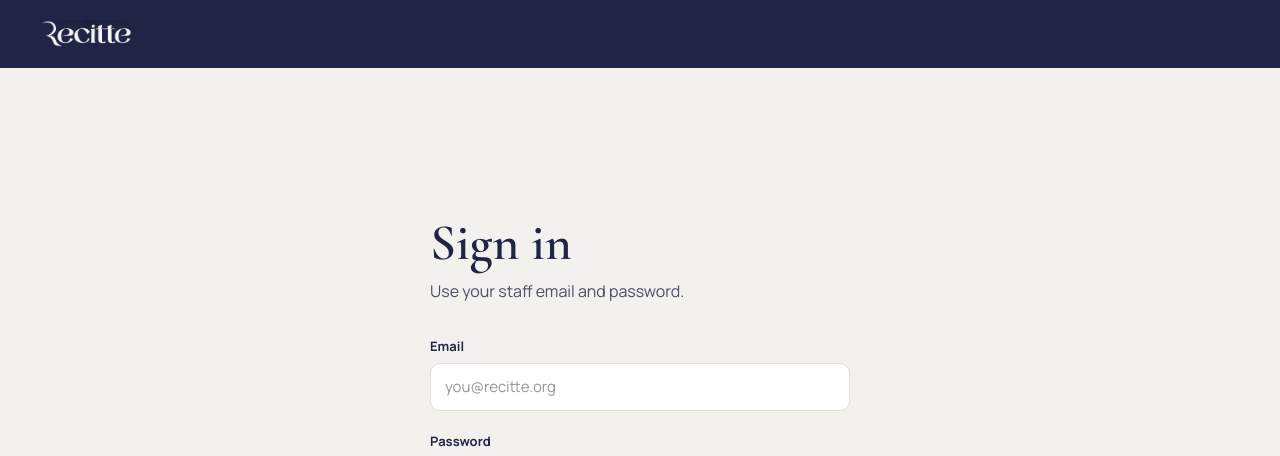
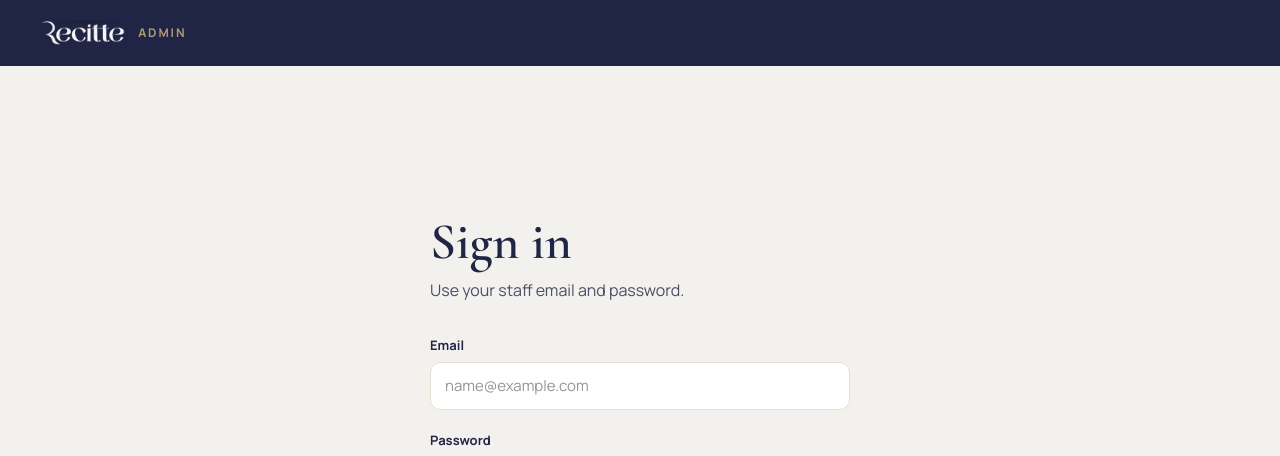
Before and after one commit to manaf-dev/Recitte, a Vue app in the folder apps/admin/: page /login in a window 1280 px wide. Shown: the top 456 px of the page. Built offline with nearby package versions, Linux system fonts and the light colour scheme; no server answers.

Commit message:
fix(admin): scope sign-in input sizing to login, reuse BrandBar and radius token

```diff
--- a/apps/admin/src/components/PasswordInput.vue
+++ b/apps/admin/src/components/PasswordInput.vue
@@ -7,6 +7,7 @@ withDefaults(defineProps<{
   name?: string
   autocomplete?: string
   placeholder?: string
+  inputClass?: string
   required?: boolean
   minlength?: number
   describedBy?: string
@@ -23,7 +24,7 @@ const visible = ref(false)
       :id="id"
       :value="modelValue"
       @input="emit('update:modelValue', ($event.target as HTMLInputElement).value)"
-      class="input pr-12"
+      :class="['input pr-12', inputClass]"
       :type="visible ? 'text' : 'password'"
       :name="name"
       :autocomplete="autocomplete"
@@ -35,7 +36,7 @@ const visible = ref(false)
     />
     <button
       type="button"
-      class="absolute inset-y-0 right-0 flex w-12 cursor-pointer items-center justify-center rounded-r-[10px] border-0 bg-transparent text-muted transition-colors hover:text-ink focus-visible:text-ink"
+      class="absolute inset-y-0 right-0 flex w-12 cursor-pointer items-center justify-center rounded-r-field border-0 bg-transparent text-muted transition-colors hover:text-ink focus-visible:text-ink"
       :aria-label="visible ? 'Hide password' : 'Show password'"
       :aria-pressed="visible"
       @click="visible = !visible"
--- a/apps/admin/src/pages/LoginView.vue
+++ b/apps/admin/src/pages/LoginView.vue
@@ -2,6 +2,7 @@
 import { computed, reactive, ref } from 'vue'
 import { useRoute, useRouter } from 'vue-router'
 import { isValidEmail } from '@recitte/shared'
+import BrandBar from '@/components/BrandBar.vue'
 import FormField from '@/components/FormField.vue'
 import PasswordInput from '@/components/PasswordInput.vue'
 import { safeRedirect, signInWithPassword } from '@/composables/useAuth'
@@ -46,7 +47,7 @@ async function submit() {
 <template>
   <div class="grid min-h-screen grid-rows-[auto_1fr] bg-ground">
     <header class="bg-ink px-6 py-5 sm:px-10">
-      <img src="/logo-word-navy.png" alt="Recitte" class="block h-[28px] w-auto" width="91" height="28" />
+      <BrandBar />
     </header>
 
     <main class="flex items-center justify-center px-6 py-12 sm:px-12">
@@ -64,12 +65,12 @@ async function submit() {
               <input
                 :id="id"
                 v-model="form.email"
-                class="input"
+                class="input min-h-12 px-3.5 text-[15px]"
                 type="email"
                 name="email"
                 autocomplete="email"
                 inputmode="email"
-                placeholder="you@recitte.org"
+                placeholder="name@example.com"
                 required
                 :aria-describedby="describedBy"
                 :aria-invalid="invalid"
@@ -85,6 +86,7 @@ async function submit() {
                 name="password"
                 autocomplete="current-password"
                 placeholder="Enter your password"
+                input-class="min-h-12 px-3.5 text-[15px]"
                 required
                 :aria-describedby="describedBy"
                 :aria-invalid="invalid"
--- a/apps/admin/src/styles.css
+++ b/apps/admin/src/styles.css
@@ -136,12 +136,12 @@
 
   .input {
     width: 100%;
-    min-height: 48px;
-    padding: 10px 14px;
+    min-height: 44px;
+    padding: 10px 12px;
     border: 1px solid var(--color-field);
     border-radius: var(--radius-field);
     background: #fff;
-    font-size: 15px;
+    font-size: 14px;
     color: #2b2b2b;
   }
 
```
